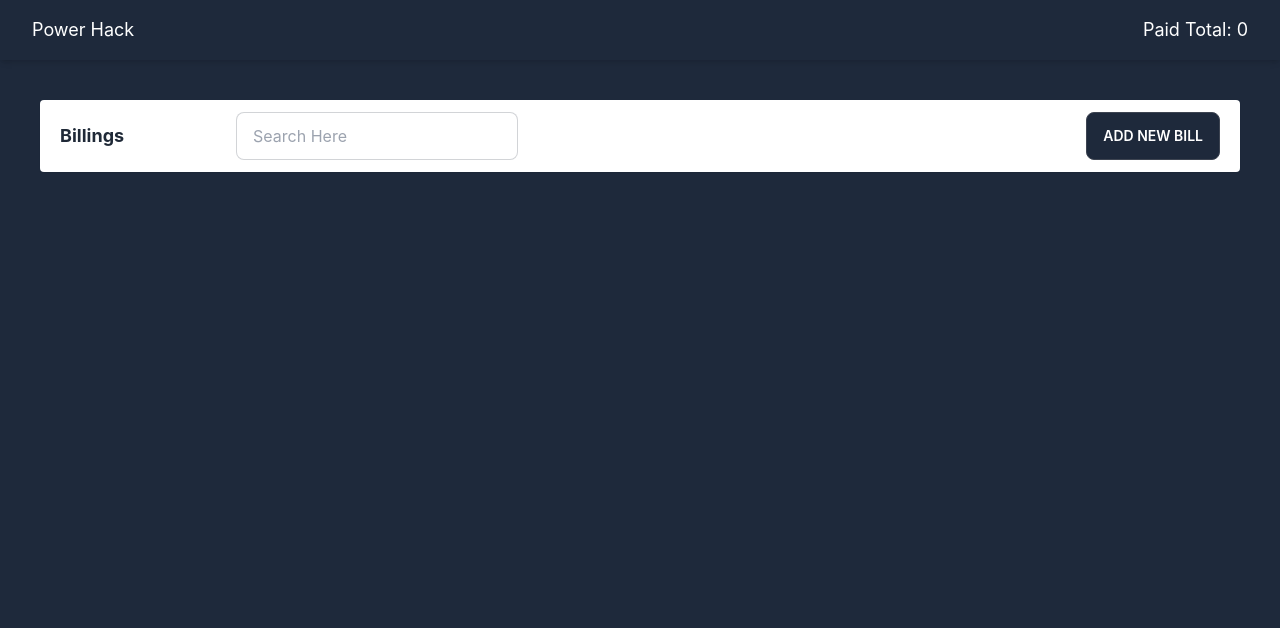
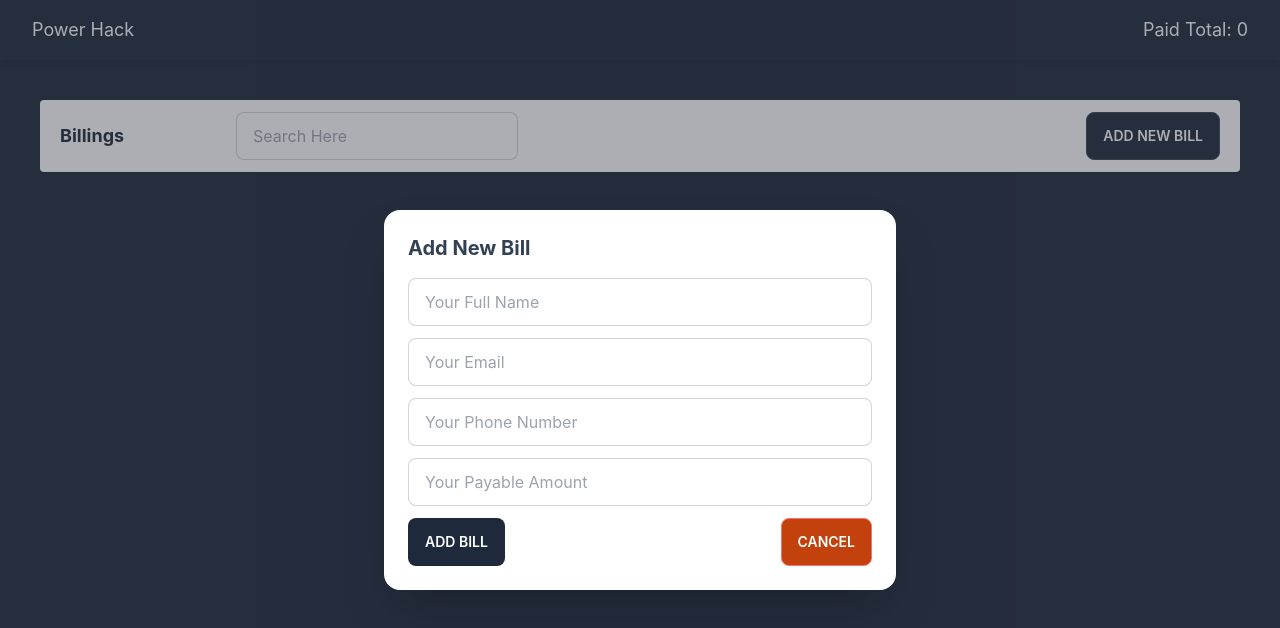
Before and after one commit to AhshanHabib26/PH_Task_Client, a React (Create React App) app: page /billing-dashboard in a window 1280 px wide. Both pictures are taken after a click on the label "ADD NEW BILL". Shown: the top 628 px of the page. Built offline with nearby package versions, Linux system fonts and the light colour scheme.

Commit message:
Billing Modal Added

```diff
--- /dev/null
+++ b/src/Pages/Dashboard/BillingModal.js
@@ -0,0 +1,131 @@
+import React from 'react';
+import { useForm } from 'react-hook-form';
+import { toast } from 'react-hot-toast';
+
+const BillingModal = () => {
+  const {
+    register,
+    formState: { errors },
+    handleSubmit,
+    reset,
+  } = useForm();
+
+  const onSubmit = (data) => {
+    const BillingData = {
+      name: data.name,
+      email: data.email,
+      phone: data.phone,
+      paidAmount: data.paidAmount,
+    };
+
+    fetch('http://localhost:5000/add-billing', {
+      method: 'POST',
+      body: JSON.stringify(BillingData),
+      headers: {
+        'content-type': 'application/json',
+      },
+    })
+      .then((res) => res.json())
+      .then((result) => {
+        if (result.insertedId !== 0) {
+          toast.success('Your Billing Data is Added');
+          reset();
+        } else {
+          toast.error(result.message);
+        }
+      });
+  };
+
+  return (
+    <div>
+      <input type="checkbox" id="billing-modal" className="modal-toggle" />
+      <div className="modal modal-bottom sm:modal-middle">
+        <div className="modal-box">
+          <h1 className=" text-xl font-bold text-slate-700 mb-4">
+            Add New Bill
+          </h1>
+          <div>
+            <form
+              className="grid grid-cols-1 gap-3"
+              onSubmit={handleSubmit(onSubmit)}
+            >
+              <input
+                className="input input-bordered"
+                placeholder="Your Full Name"
+                type="text"
+                {...register('name', {
+                  required: true,
+                })}
+              />
+              {errors.name?.type === 'required' && (
+                <span className="text-error">Name is required</span>
+              )}
+
+              <input
+                className="input input-bordered"
+                placeholder="Your Email"
+                type="email"
+                {...register('email', {
+                  required: true,
+                  pattern: /\S+@\S+\.\S+/,
+                })}
+              />
+              {errors.name?.type === 'required' && (
+                <span className="text-error">Email is required</span>
+              )}
+
+              <input
+                placeholder="Your Phone Number"
+                className="input input-bordered"
+                type="number"
+                {...register('phone', {
+                  required: (
+                    <span className=" text-error">Phone Input is Blank</span>
+                  ),
+                  minLength: {
+                    value: 11,
+                    message: 'Minimum Length 11',
+                  },
+                })}
+              />
+              {errors.phone && <span role="alert">{errors.phone.message}</span>}
+
+              <input
+                className="input input-bordered"
+                placeholder="Your Payable Amount"
+                type="number"
+                {...register('paidAmount', {
+                  required: true,
+                })}
+              />
+              {errors.paidAmount?.type === 'required' && (
+                <span className="text-error">Payable Amount is Required</span>
+              )}
+              <div className=" flex justify-between items-center">
+                <div>
+                  <input
+                    className="btn btn-ghost bg-slate-800 text-white"
+                    type="submit"
+                    value="ADD Bill"
+                  />
+                </div>
+                <div>
+                  <div>
+                    <label
+                      htmlFor="billing-modal"
+                      className="btn bg-orange-700 text-white btn-md btn-error"
+                    >
+                      Cancel
+                    </label>
+                  </div>
+                </div>
+              </div>
+            </form>
+          </div>
+        </div>
+      </div>
+    </div>
+  );
+};
+
+export default BillingModal;
--- a/src/Pages/Dashboard/Dashboard.js
+++ b/src/Pages/Dashboard/Dashboard.js
@@ -1,13 +1,14 @@
 import React from 'react';
+import BillingModal from './BillingModal';
 import Navbar from './Navbar';
 import SearchBar from './SearchBar';
-
 
 const Dashboard = () => {
   return (
     <div className=" bg-slate-800 h-screen">
       <Navbar />
       <SearchBar />
+      <BillingModal />
     </div>
   );
 };
--- a/src/Pages/Login.js
+++ b/src/Pages/Login.js
@@ -42,7 +42,7 @@ const Login = () => {
   return (
     <div className=" px-5 lg:px-0 flex items-center bg-slate-800 min-h-screen">
       {loading && <Spinner />}
-      <div class="card  mx-auto bg-base-100 border">
+      <div className="card  mx-auto bg-base-100 border">
         <div className="card-body">
           <h1 className=" text-3xl mt-[-10px] font-bold text-slate-700">
             Login
```
